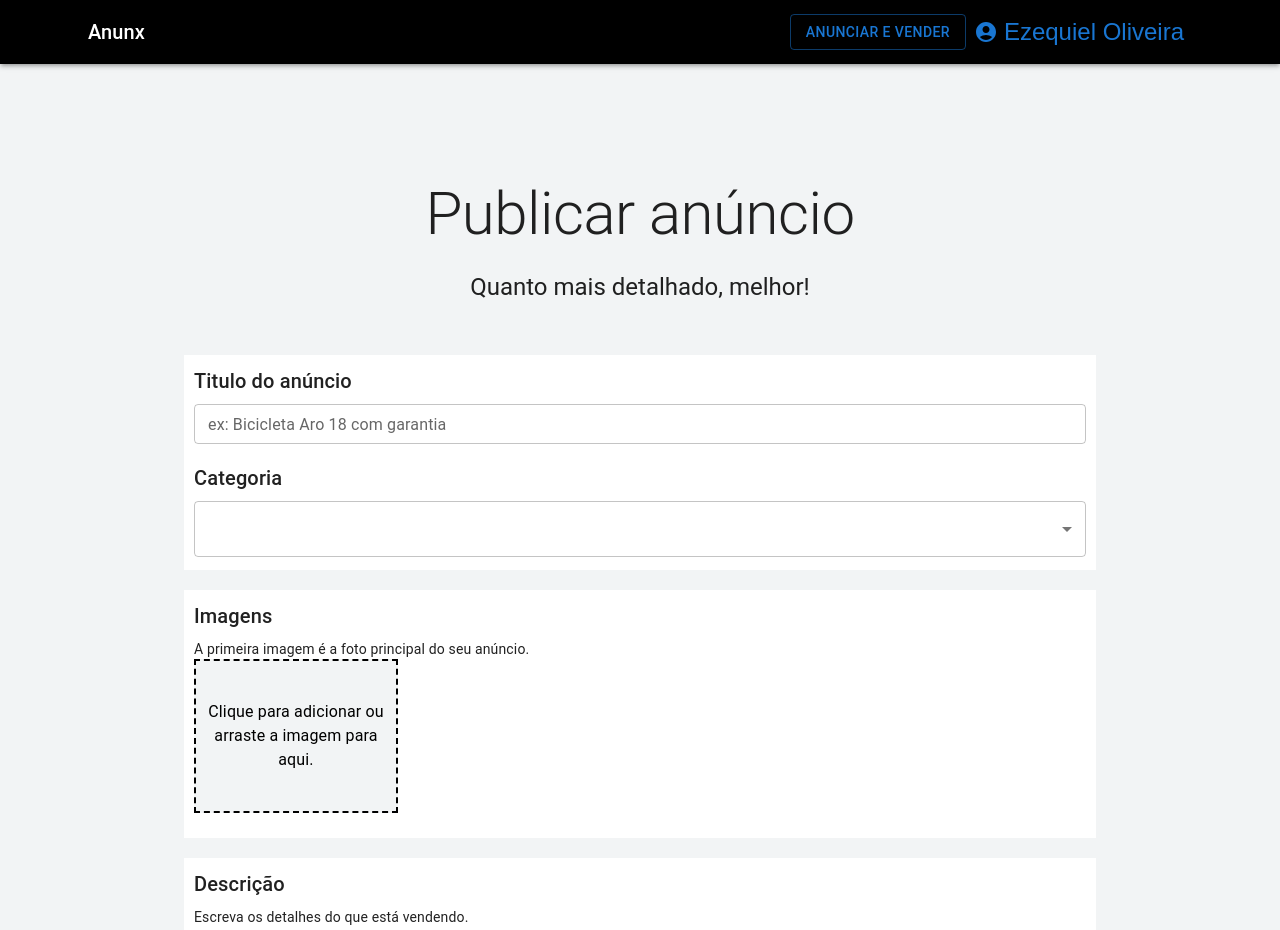
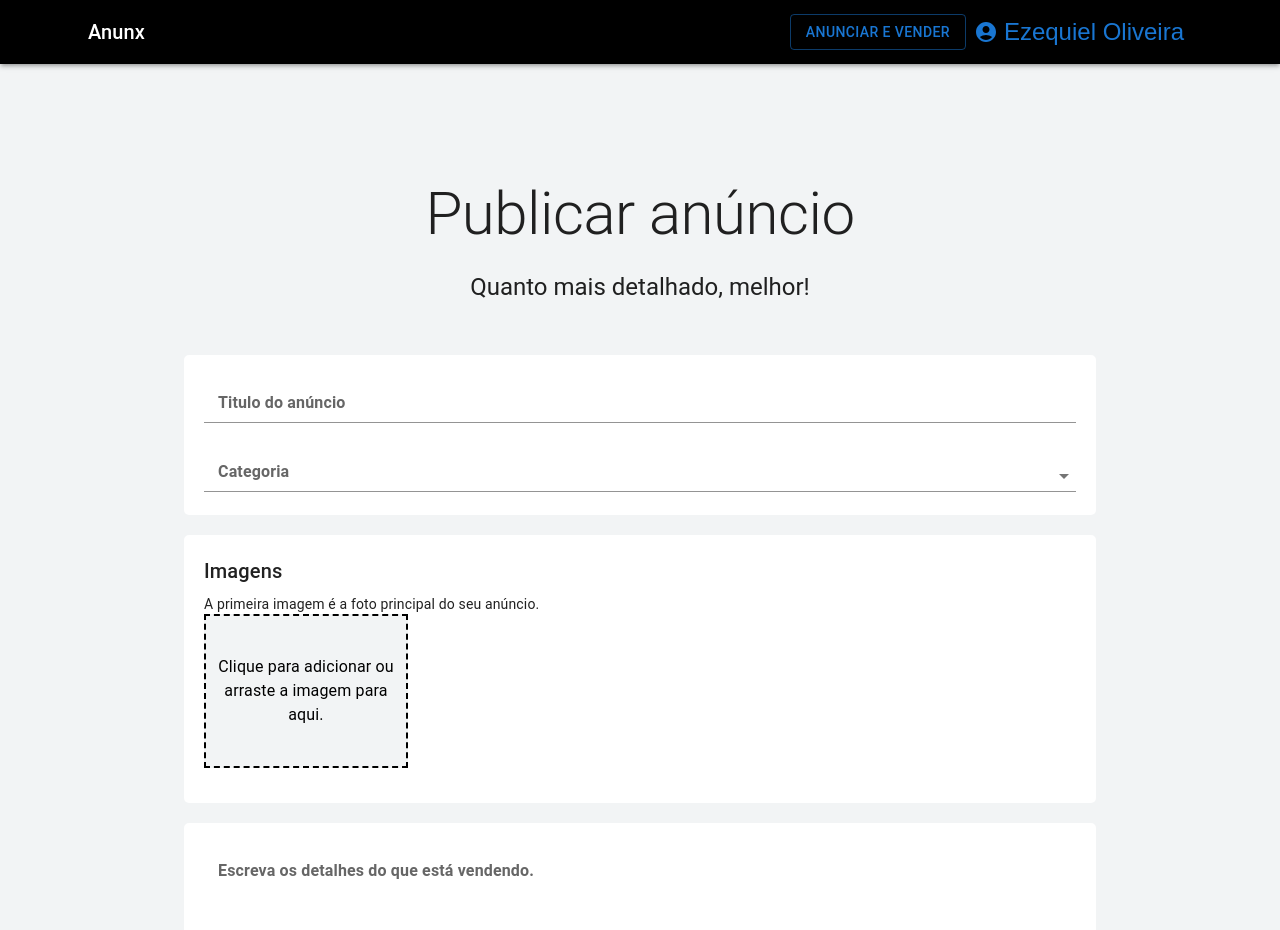
Before and after one commit to Ezequieloliveiras/anunx, a Next.js app: page /pages/user/publish in a window 1280 px wide. Shown: the top 930 px of the page. Built offline with nearby package versions, Linux system fonts and the light colour scheme.

Commit message:
validacao do campo descricao + refactor para fromControl

```diff
--- a/src/app/globals.css
+++ b/src/app/globals.css
@@ -72,7 +72,11 @@
 }
 .body .form .box-container .box {
   background-color: #ffffff;
-  padding: 10px;
+  padding: 20px;
+  border-radius: 5px;
+}
+.body .form .box-container .box .input-label {
+  font-weight: 700;
 }
 .body .searchContainer {
   padding: 90px 60px 0px;
--- a/src/app/globals.scss
+++ b/src/app/globals.scss
@@ -85,7 +85,12 @@
 
                          .box {
                                  background-color: #ffffff;
-                                 padding: 10px;
+                                 padding: 20px;
+                                 border-radius: 5px;
+
+                                 .input-label {
+                                        font-weight: 700;
+                                 }
                          }
                  }
          }
--- a/src/app/pages/user/publish/page.jsx
+++ b/src/app/pages/user/publish/page.jsx
@@ -13,6 +13,7 @@ import {
     IconButton,
     InputAdornment,
     InputLabel,
+    Input,
     MenuItem,
     FormControl,
     FormHelperText,
@@ -30,7 +31,10 @@ const validationSchema = yup.object().shape({
         .min(6, 'Escreva um título maior')
         .max(100, 'Titulo muito grande')
         .required('Campo obrigatório'),
-        category: yup.string().required('Campo obrigatório')
+    category: yup.string().required('Campo obrigatório'),
+    description: yup.string()
+        .min(50, 'Escreva uma descrição com pelo menos 50 caracteres')
+        .required('Campo obrigatório'),
 })
 
 const StyledContainer = styled(Container)(({ theme }) => ({
@@ -66,7 +70,8 @@ const Publish = () => {
             <Formik
                 initialValues={{
                     title: '',
-                    category:'',
+                    category: '',
+                    description: '',
                 }}
                 validationSchema={validationSchema}
                 onSubmit={(values) => {
@@ -91,28 +96,28 @@ const Publish = () => {
                                         Quanto mais detalhado, melhor!
                                     </Typography>
                                 </StyledContainer>
+
                                 <Container maxWidth='md' className='box-container'>
                                     <Box className='box'>
-                                        <Typography component='h6' variant='h6' color='textPrimary' gutterBottom >
-                                            Titulo do anúncio
-                                        </Typography>
-                                        <TextField
+                                        <FormControl error={errors.title} fullWidth>
+                                            <InputLabel className='input-label' >Titulo do anúncio </InputLabel>
+                                            <Input
+                                                variant="standard"
                                                 name='title'
                                                 value={values.title}
                                                 onChange={handleChange}
-                                            label='ex: Bicicleta Aro 18 com garantia'
-                                            size='small'
-                                            fullWidth
                                                 error={!!errors.title}
-                                            helperText={errors.title}
                                             />
+                                            <FormHelperText>
+                                                {errors.category}
+                                            </FormHelperText>
+                                        </FormControl>
+                                        <br /><br />
 
-                                        <br /><br />
-                                        <Typography component='h6' variant='h6' color='textPrimary' gutterBottom >
-                                            Categoria
-                                        </Typography>
                                         <FormControl error={errors.category} fullWidth>
+                                            <InputLabel className='input-label' >Categoria</InputLabel>
                                             <Select
+                                                variant="standard"
                                                 name='category'
                                                 value={values.category}
                                                 fullWidth
@@ -140,6 +145,7 @@ const Publish = () => {
                                         </FormControl>
                                     </Box>
                                 </Container>
+
                                 <Container className='box-container'>
                                     <Box className='box'>
                                         <Typography component='h6' variant='h6' color='textPrimary' gutterBottom >
@@ -160,7 +166,7 @@ const Publish = () => {
                                                     <Box key={file.name} className='thumb' sx={{ backgroundImage: `url(${file.preview})` }}>
                                                         {
                                                             index === 0 ?
-                                                                <Box  className='mainImage' >
+                                                                <Box className='mainImage' >
                                                                     <Typography variant='body2'>
                                                                         Principal
                                                                     </Typography>
@@ -175,24 +181,23 @@ const Publish = () => {
                                                     </Box>
                                                 ))
                                             }
-
                                         </Box>
                                     </Box>
                                 </Container>
                                 <Container className='box-container'>
                                     <Box className='box'>
-                                        <Typography component='h6' variant='h6' color='textPrimary' gutterBottom >
-                                            Descrição
-                                        </Typography>
-                                        <Typography component='div' variant='body2' color='textPrimary' gutterBottom >
-                                            Escreva os detalhes do que está vendendo.
-                                        </Typography>
-                                        <TextField
+                                        <FormControl error={errors.description} fullWidth>
+                                            <InputLabel className='input-label' >Escreva os detalhes do que está vendendo.</InputLabel>
+                                            <Input
+                                                name='description'
                                                 multiline
                                                 rows={6}
                                                 variant='outlined'
-                                            fullWidth
                                             />
+                                            <FormHelperText>
+                                                {errors.description}
+                                            </FormHelperText>
+                                        </FormControl>
                                     </Box>
                                 </Container>
                                 <Container className='box-container'>
@@ -204,7 +209,7 @@ const Publish = () => {
                                         <FormControl fullWidth variant='outlined'>
                                             <InputLabel htmlFor="outlined-adornment-amount">Valor</InputLabel>
                                             <OutlinedInput
-                                                onChange={() => {}}
+                                                onChange={() => { }}
                                                 startAdornment={<InputAdornment position='start'>R$</InputAdornment>}
                                                 fullWidth
                                                 label="Valor"
```
Also changed, not shown: 1 other file (tests, documents, lock files or other folders). Lines whose indentation alone changed are shown as unchanged.
